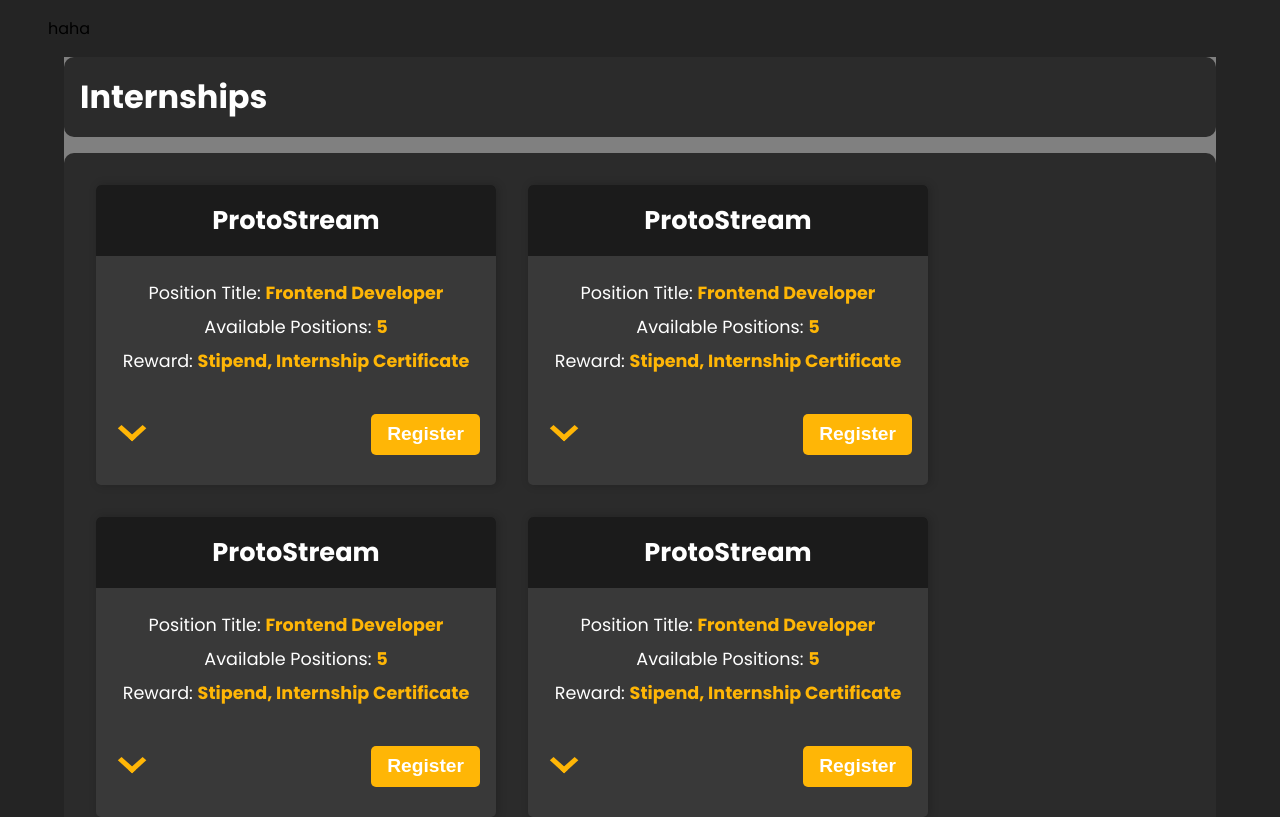
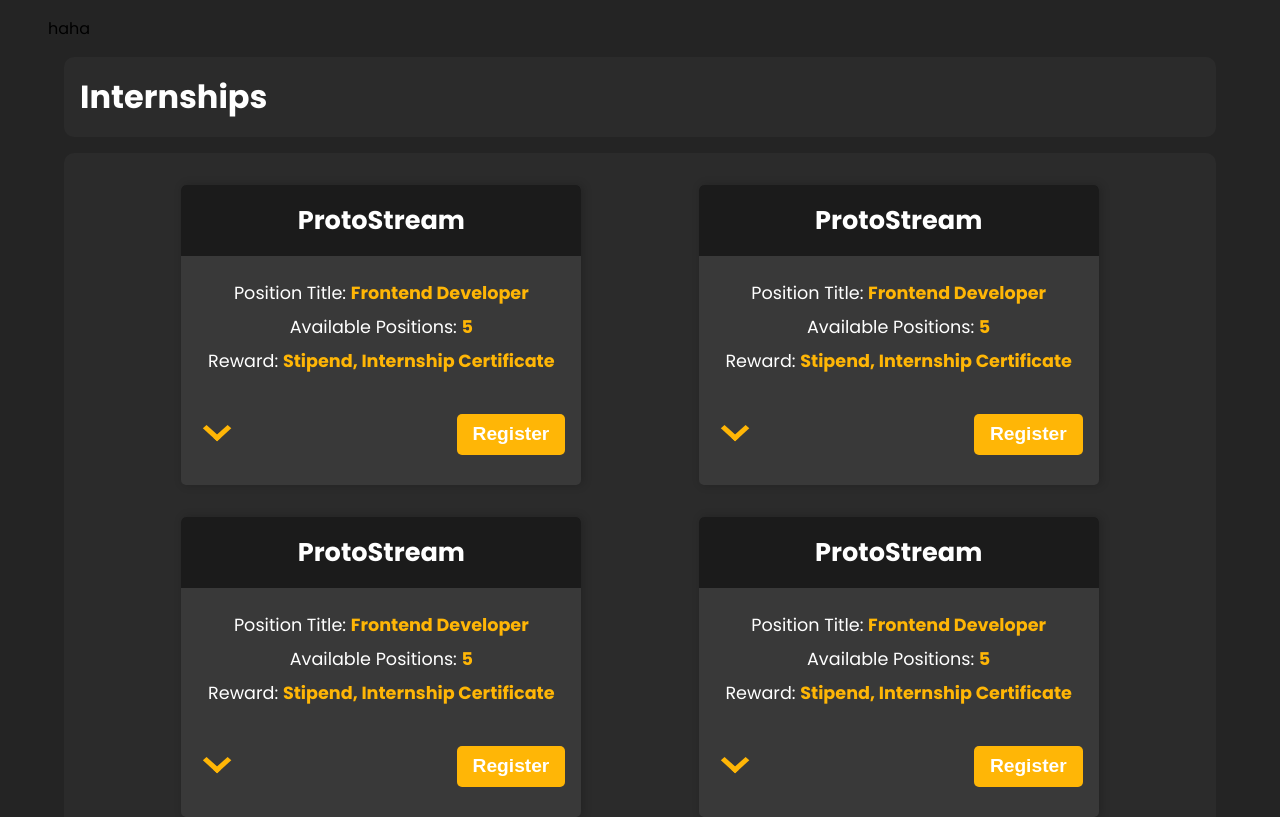
Before and after one commit to ProtoStream-FrontEnd-B/new_FrontEnd, a React (Create React App) app: page /internships in a window 1280 px wide. Shown: the top 817 px of the page. Built offline with nearby package versions, Linux system fonts and the light colour scheme.

Commit message:
Internship is fuckin completed

```diff
--- a/src/app/Internships/css/Internships.css
+++ b/src/app/Internships/css/Internships.css
@@ -1,7 +1,6 @@
 .internships {
   width: 90%;
   margin: auto;
-  background-color: gray;
 }
 
 .internships .header-sec {
@@ -21,6 +20,9 @@
   display: -webkit-box;
   display: -ms-flexbox;
   display: flex;
+  -webkit-box-pack: space-evenly;
+      -ms-flex-pack: space-evenly;
+          justify-content: space-evenly;
   -ms-flex-wrap: wrap;
       flex-wrap: wrap;
 }
--- a/src/app/Internships/css/Internships.scss
+++ b/src/app/Internships/css/Internships.scss
@@ -1,7 +1,6 @@
 .internships {
   width: 90%;
   margin: auto;
-  background-color: gray;
 
   .header-sec {
     width: 100%;
@@ -19,6 +18,7 @@
     margin: 1rem 0;
     border-radius: 10px;
     display: flex;
+    justify-content: space-evenly;
     flex-wrap: wrap;
   }
 }
```
Also changed, not shown: 1 other file (tests, documents, lock files or other folders).
